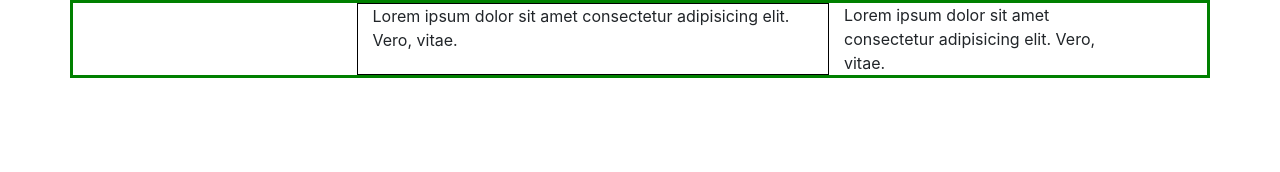
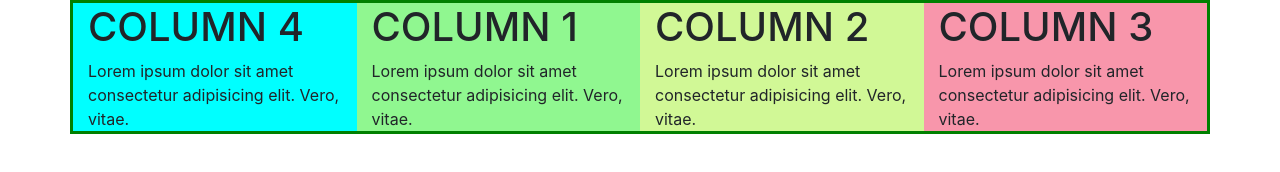
Before and after one commit to hamza887/CSS-learning, a plain HTML site: page boot.html in a window 1280 px wide. Drawn offline with Linux system fonts and the light colour scheme.

Commit message:
workin on bootstrap

```diff
--- a/boot.css
+++ b/boot.css
@@ -8,3 +8,15 @@
 #websitename{
     background-color: red;
 }
+.green{
+    background-color: rgb(209, 248, 150);
+}
+.red{
+    background-color: rgb(248, 150, 171);
+}
+.pink{
+    background-color: rgb(144, 247, 144);
+}
+.aqua{
+    background-color:aqua;
+}
--- a/boot.html
+++ b/boot.html
@@ -11,10 +11,20 @@
 <body>
    <div class="container">
        <div class="row">
-           <div class="col-5 offset-3">
+           <div class="col pink">
+               <h1>COLUMN 1 </h1>
                Lorem ipsum dolor sit amet consectetur adipisicing elit. Vero, vitae.
            </div>
-           <div class="col-3">
+           <div class="col green">
+            <h1>COLUMN 2 </h1>
+            Lorem ipsum dolor sit amet consectetur adipisicing elit. Vero, vitae.
+        </div>
+        <div class="col red order-last">
+            <h1>COLUMN 3 </h1>
+            Lorem ipsum dolor sit amet consectetur adipisicing elit. Vero, vitae.
+        </div>
+        <div class="col aqua order-first">
+            <h1>COLUMN 4 </h1>
             Lorem ipsum dolor sit amet consectetur adipisicing elit. Vero, vitae.
         </div>
        </div>
```
